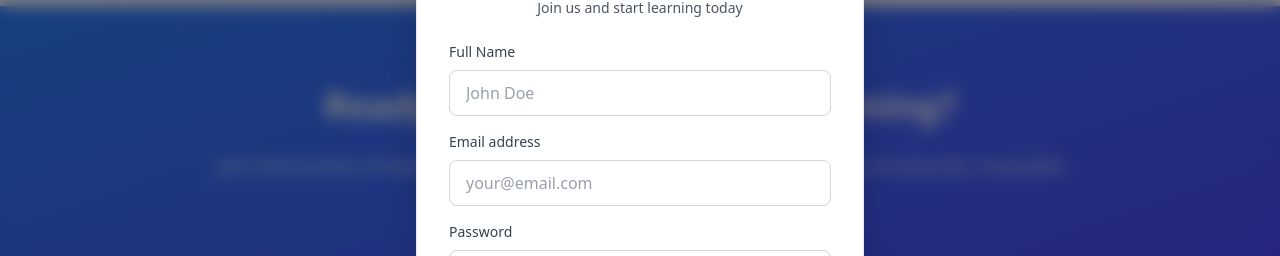
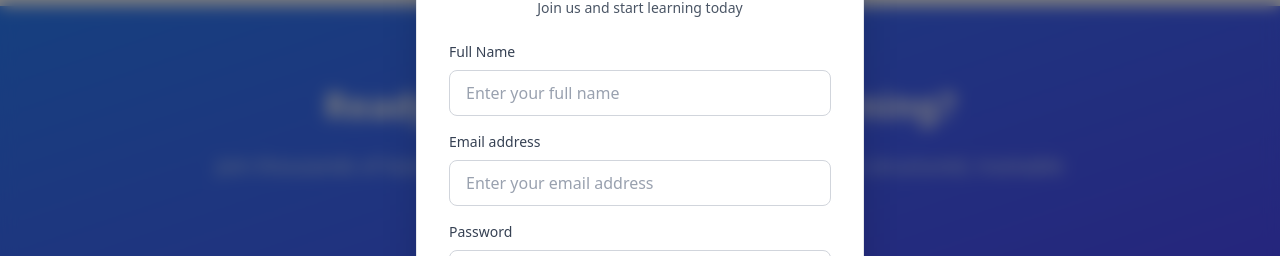
Before and after one commit to TanmayWarthe/personal-learning-platform, a Next.js app in the folder client/: page / in a window 1280 px wide. Both pictures are taken after a click on the button "Create Your Free Account". Shown: the part 1228-1484 px from the top of the page. Built offline with nearby package versions, Linux system fonts and the light colour scheme; no server answers.

Commit message:
Update authentication modals with improved styling and user experience

```diff
--- a/client/src/components/AuthModals.tsx
+++ b/client/src/components/AuthModals.tsx
@@ -214,12 +214,11 @@ export function RegisterModal({ isOpen, onClose }: { isOpen: boolean; onClose: (
                   type="text"
                   required
                   className="block w-full px-4 py-2.5 border border-gray-300 rounded-lg focus:ring-2 focus:ring-blue-500 focus:border-blue-500 outline-none transition-colors text-gray-900 placeholder-gray-400"
-                  placeholder="John Doe"
+                  placeholder="Enter your full name"
                   value={fullName}
                   onChange={(e) => setFullName(e.target.value)}
                 />
               </div>
-
               <div>
                 <label htmlFor="email-register" className="block text-sm font-medium text-gray-700 mb-2">
                   Email address
@@ -229,7 +228,7 @@ export function RegisterModal({ isOpen, onClose }: { isOpen: boolean; onClose: (
                   type="email"
                   required
                   className="block w-full px-4 py-2.5 border border-gray-300 rounded-lg focus:ring-2 focus:ring-blue-500 focus:border-blue-500 outline-none transition-colors text-gray-900 placeholder-gray-400"
-                  placeholder="your@email.com"
+                  placeholder="Enter your email address"
                   value={email}
                   onChange={(e) => setEmail(e.target.value)}
                 />
```
